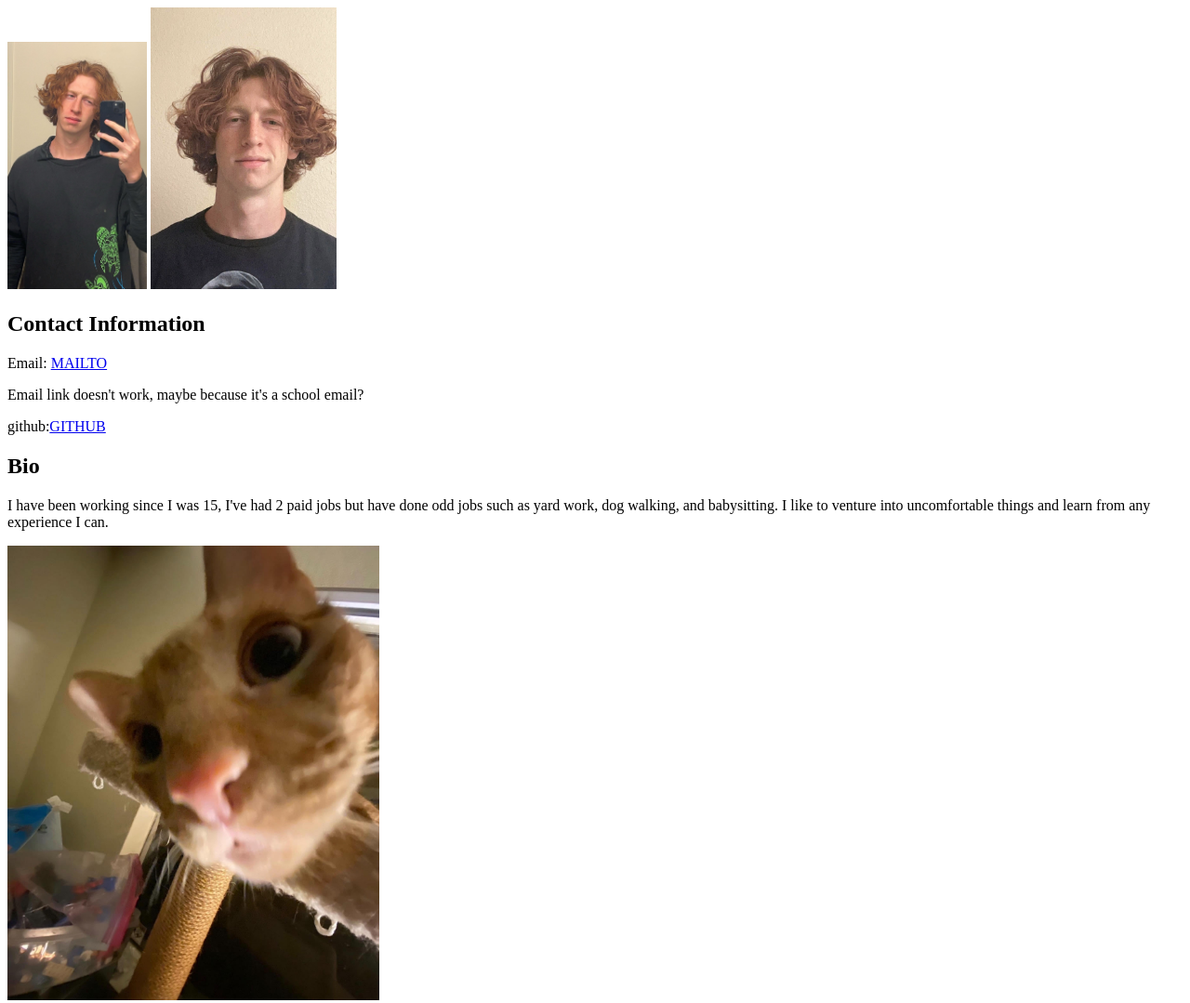
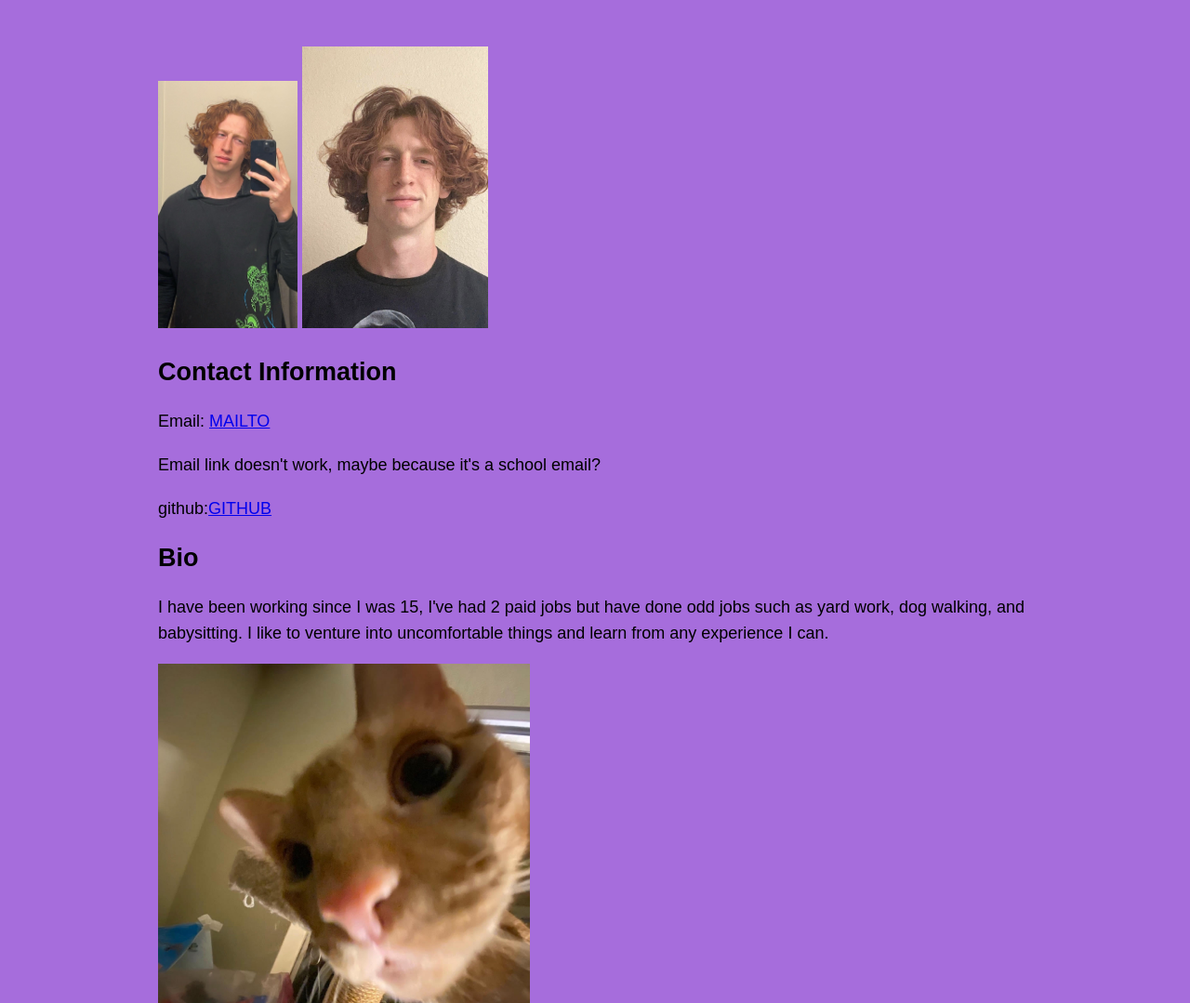
Before and after one commit to logan972947/logan972947.github.io, a plain HTML site: page INDEX.hhtml.html in a window 1280 px wide. Shown: the top 1079 px of the page at 93% size. Drawn offline with Linux system fonts and the light colour scheme.

Commit message:
purple website

```diff
--- a/INDEX.hhtml.html
+++ b/INDEX.hhtml.html
@@ -3,6 +3,7 @@
 <head>
     <title>Logan Messer's  Portfolio Page</title>
     <link rel="icon" type="image/png" href="images/favicon.png"/>
+    <link rel="stylesheet" href="css/style.css">
 </head>
 <body>
     <div>
--- /dev/null
+++ b/css/style.css
@@ -0,0 +1,18 @@
+
+
+body{
+background-color:#a66ddc;
+margin-top: 40px;
+margin-left: auto;
+margin-right: auto;
+max-width: 940px;
+font-family: Arial, Helvetica, sans-serif;
+font-size: 18px;
+line-height: 1.6;
+color: #000000;
+padding: 10px;
+}
+
+h1,h2,h3{
+    line-height: 1.2;
+}
```
